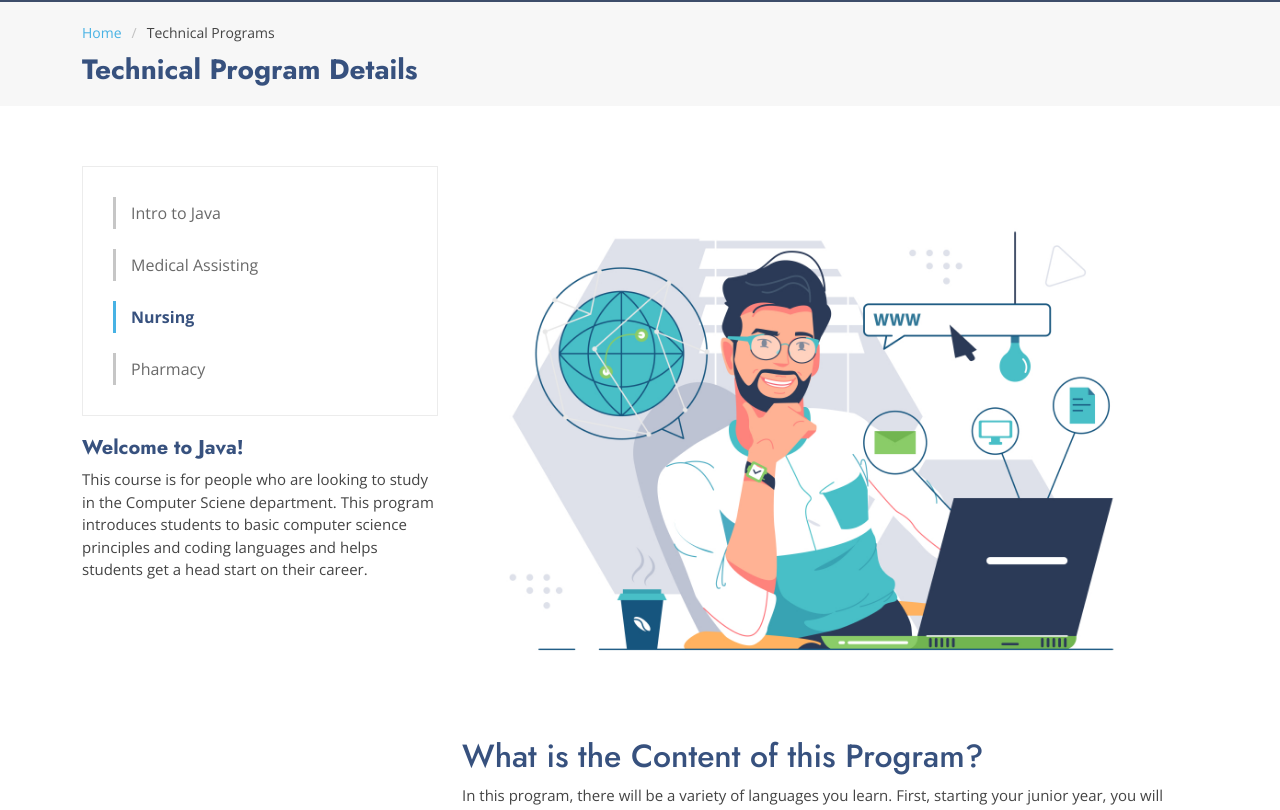
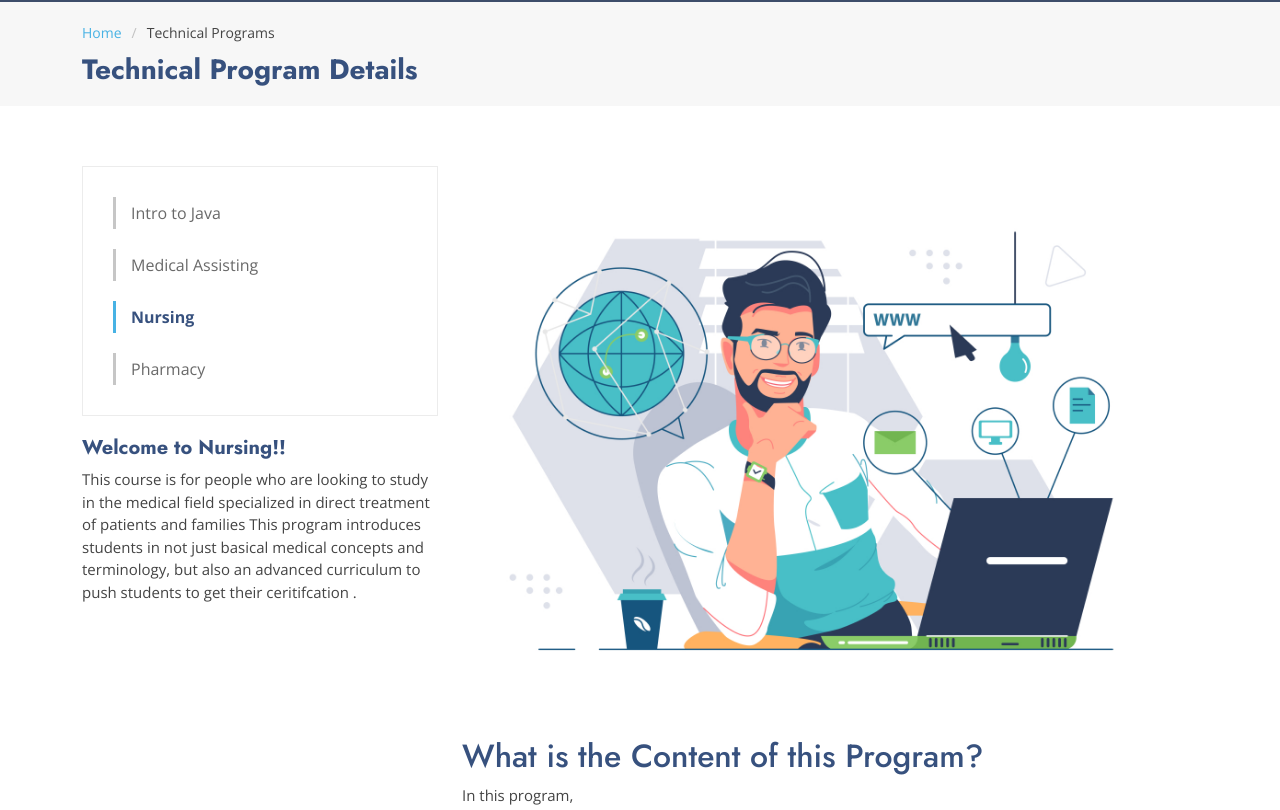
Before and after one commit to Sebby1223/4thtime, a plain HTML site: page nursing.html in a window 1280 px wide. Shown: the part 87-897 px from the top of the page. Drawn offline with nearby package versions, Linux system fonts and the light colour scheme.

Commit message:
Update nursing.html

```diff
--- a/nursing.html
+++ b/nursing.html
@@ -84,15 +84,15 @@
               <a href="pharmacy.html">Pharmacy</a>
             </div>
 
-            <h4>Welcome to Java!</h4>
-            <p>This course is for people who are looking to study in the Computer Sciene department. This program introduces students to basic computer science principles and coding languages and helps students get a head start on their career.</p>
+            <h4>Welcome to Nursing!!</h4>
+            <p>This course is for people who are looking to study in the medical field specialized in direct treatment of patients and families This program introduces students in not just basical medical concepts and terminology, but also an advanced curriculum to push students to get their ceritifcation .</p>
           </div>
 
           <div class="col-lg-8" data-aos="fade-up" data-aos-delay="200">
             <img src="assets/img/cs.jpg" alt="" class="img-fluid services-img">
             <h2>What is the Content of this Program?</h2>
             <p>
-              In this program, there will be a variety of languages you learn. First, starting your junior year, you will learn basic HTML and CSS which is essentially web development. After that, you will be assigned to learn other languages like javascript for your website. To help you learn web development, there is also an AP course implemented which is AP Computer Science Principles where it teaches you the basics of computer science and their terms. In your senior year, you will mostly be learning Java. By the end of this course you will
+              In this program,
             </p>
             <ul>
               <li><i class="bi bi-check-circle"></i> <span>Learn multiple computer languages</span></li>
```
